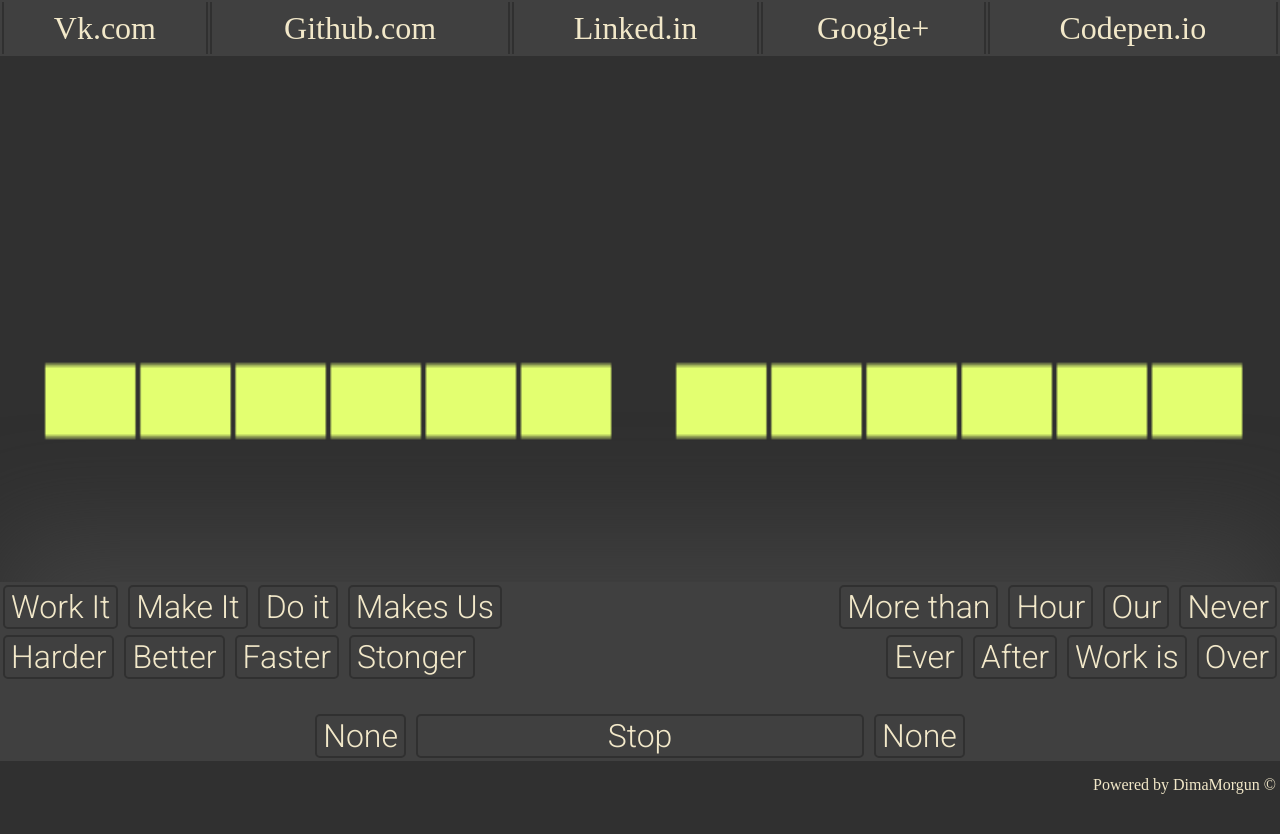
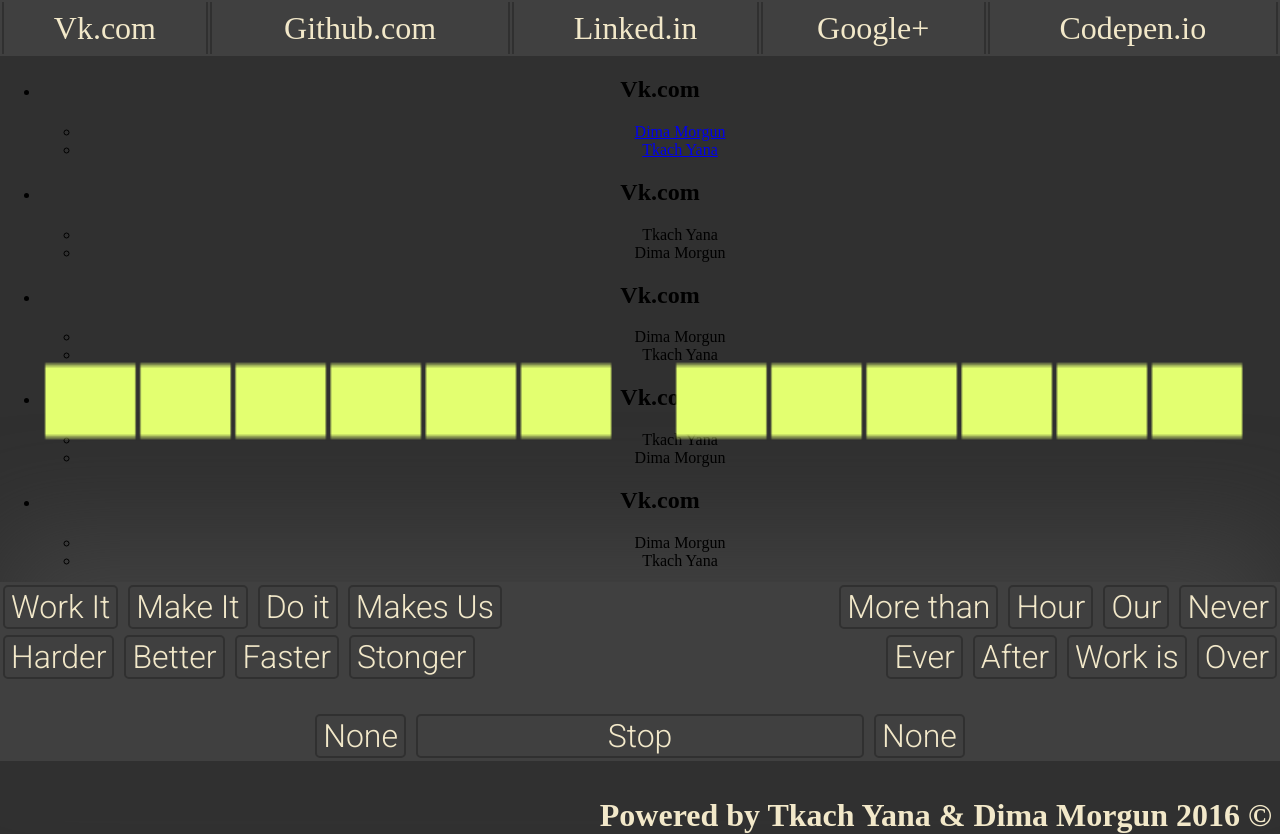
Before and after one commit to DimaMorgun/dimamorgun.github.io, a plain HTML site: page Daft Punk Hero/index.html in a window 1280 px wide. Before the commit the page ends 800 px from the top, so only its background shows below. Drawn offline with Linux system fonts and the light colour scheme; a web font is replaced by a local one.

Commit message:
Add li DropDown menu

```diff
--- a/Daft Punk Hero/index.html
+++ b/Daft Punk Hero/index.html
@@ -19,6 +19,43 @@
           <a href="http://codepen.io/DimaMorgun/"><td>Codepen.io</td></a>
         </tr>
       </table>
+      <ul>
+        <li>
+          <h2>Vk.com</h2>
+          <ul>
+            <li><a href="http://vk.com/morgundima">Dima Morgun</a></li>
+            <li><a href="http://vk.com/mazagrayson">Tkach Yana</a></li>
+          </ul>
+        </li>
+        <li>
+          <h2>Vk.com</h2>
+          <ul>
+            <li>Tkach Yana</li>
+            <li>Dima Morgun</li>
+          </ul>
+        </li>
+        <li>
+          <h2>Vk.com</h2>
+          <ul>
+            <li>Dima Morgun</li>
+            <li>Tkach Yana</li>
+          </ul>
+        </li>
+        <li>
+          <h2>Vk.com</h2>
+          <ul>
+            <li>Tkach Yana</li>
+            <li>Dima Morgun</li>
+          </ul>
+        </li>
+        <li>
+          <h2>Vk.com</h2>
+          <ul>
+            <li>Dima Morgun</li>
+            <li>Tkach Yana</li>
+          </ul>
+        </li>
+      </ul>
     </header>
     <main>
       <div class="top">
@@ -64,7 +101,7 @@
       </div>
     </main>
     <footer>
-      Powered by DimaMorgun ©&nbsp
+      <h1>Powered by Tkach Yana & Dima Morgun 2016 ©&nbsp</h1>
     </footer>
   </body>
 </html>
--- a/Daft Punk Hero/scripts/main.js
+++ b/Daft Punk Hero/scripts/main.js
@@ -5,7 +5,7 @@ var audio = new Audio();
 function play(){
   audio.src = "media/Daft Punk.mp3"
   audio.volume = 0.7;
-  audio.play();
+  //audio.play();
   status = 1;
   document.getElementById("play").value = 'Stop';
 }
```
